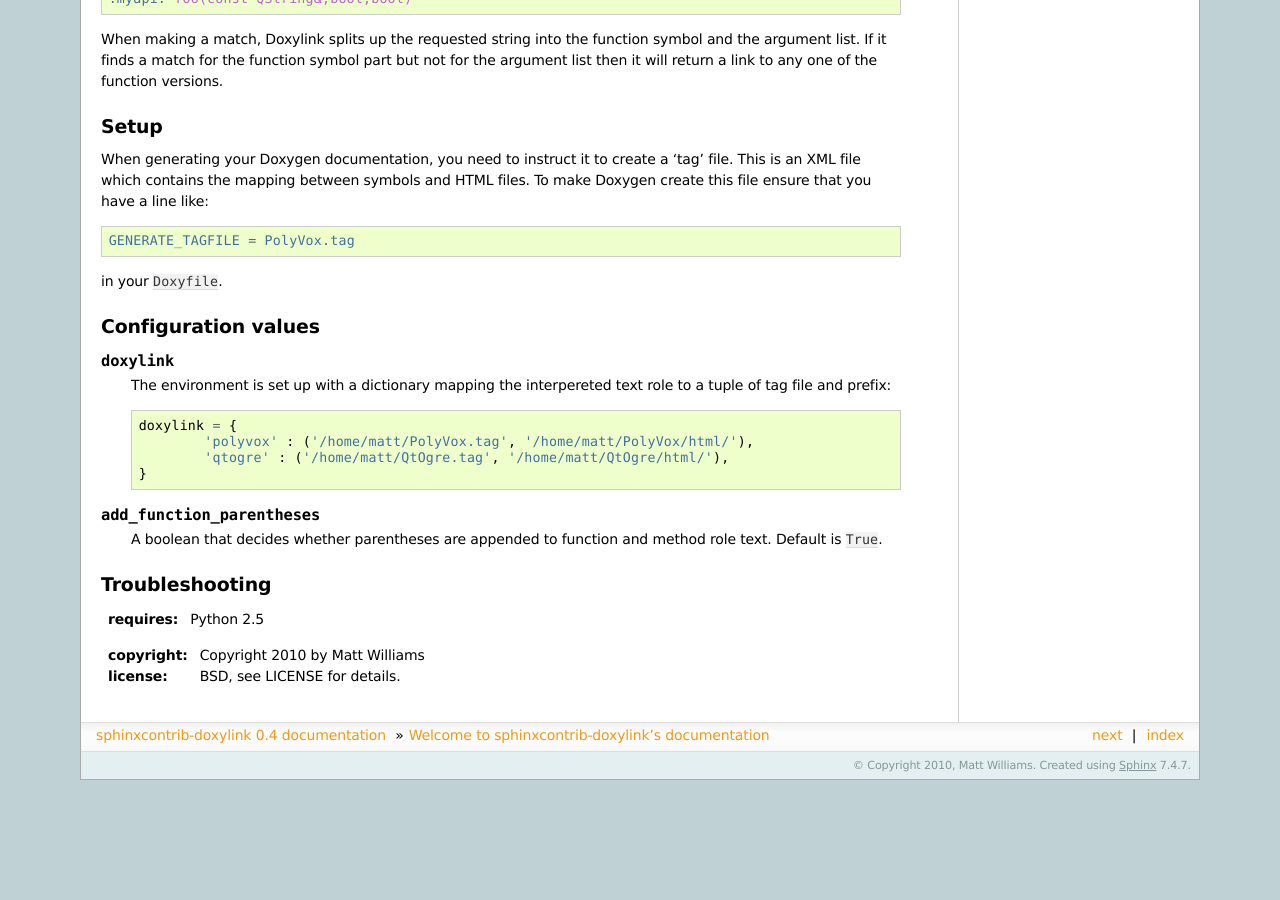
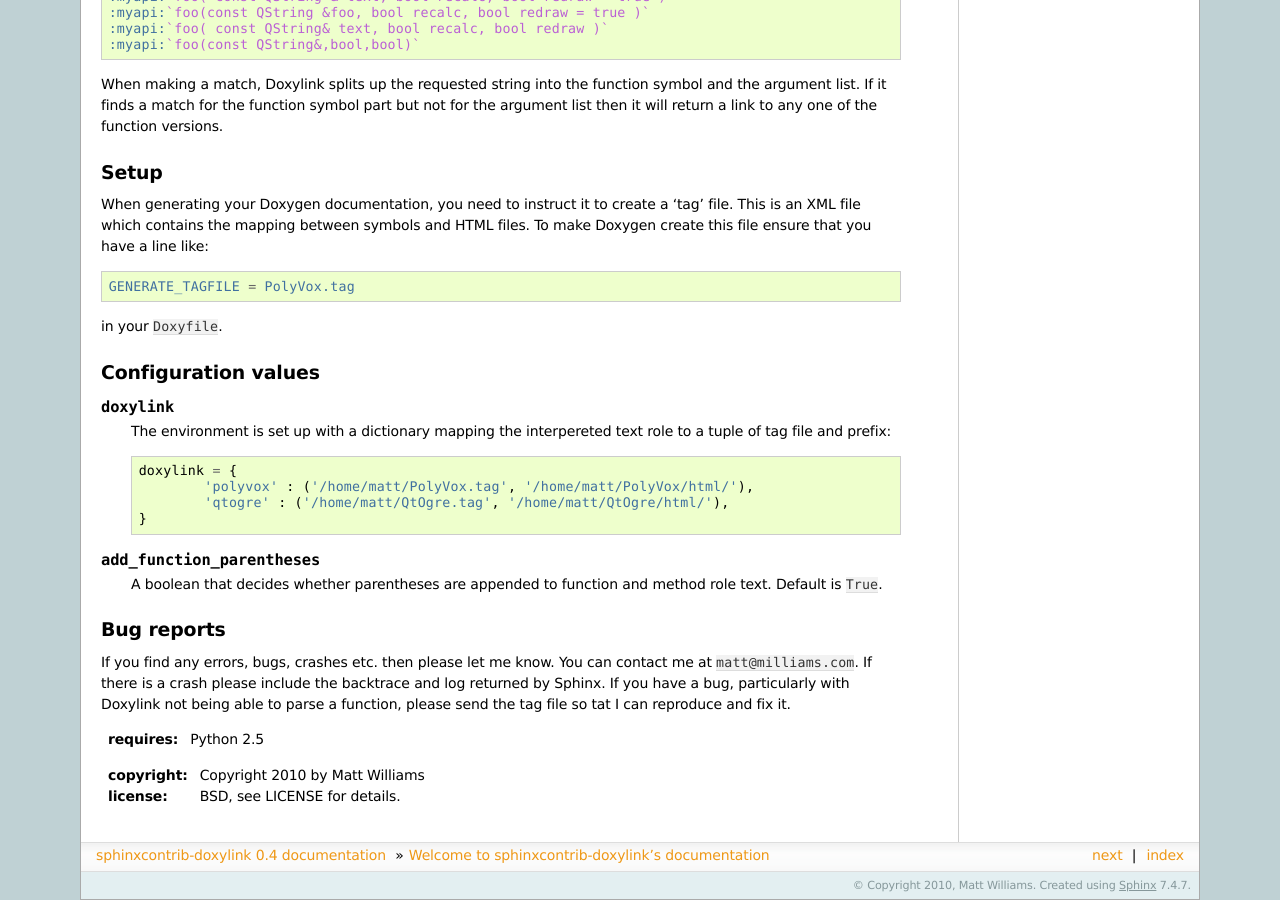
Before and after one commit to sphinx-contrib/doxylink, a Sphinx documentation site: the page built from doc/index.rst, in a window 1280 px wide and 900 px high, scrolled down 1501 px. Built offline with Sphinx 7.4.7, drawn with Linux system fonts in a browser that asks for light colours; before the commit the page ends 2281 px from its top, so only the background shows below that; some of the changed text lies outside the part shown.

Commit message:
Add info about ambiguity and reporting bugs.

````diff
--- a/doc/index.rst
+++ b/doc/index.rst
@@ -60,7 +60,11 @@
 Namespaces, classes etc.
 ^^^^^^^^^^^^^^^^^^^^^^^^
 
-For non-functions (i.e. namespaces, classes, enums, variables) you simply pass in the name of the symbol. If you pass in a partial symbol, e.g. ```Volume``` when you have a symbol in C++ called ``PolyVox::Utils::Volume`` then it would be able to match it as long as there is no ambiguity (e.g. with another symbol called ``PolyVox::Old::Volume``).
+For non-functions (i.e. namespaces, classes, enums, variables) you simply pass in the name of the symbol. If you pass in a partial symbol, e.g. ```Volume``` when you have a symbol in C++ called ``PolyVox::Utils::Volume`` then it would be able to match it as long as there is no ambiguity (e.g. with another symbol called ``PolyVox::Old::Volume``). If there is ambiguity then simply enter the fully qualified name like:
+
+.. code-block:: rst
+
+	:polyvox:`PolyVox::Utils::Volume` or :polyvox:`PolyVox::Utils::Volume <Volume>`
 
 Functions
 ^^^^^^^^^
@@ -120,10 +124,10 @@
 
 	A boolean that decides whether parentheses are appended to function and method role text. Default is ``True``.
 
-Troubleshooting
----------------
+Bug reports
+-----------
 
-
+If you find any errors, bugs, crashes etc. then please let me know. You can contact me at ``matt@milliams.com``. If there is a crash please include the backtrace and log returned by Sphinx. If you have a bug, particularly with Doxylink not being able to parse a function, please send the tag file so tat I can reproduce and fix it.
 
 :requires: Python 2.5
 
````
